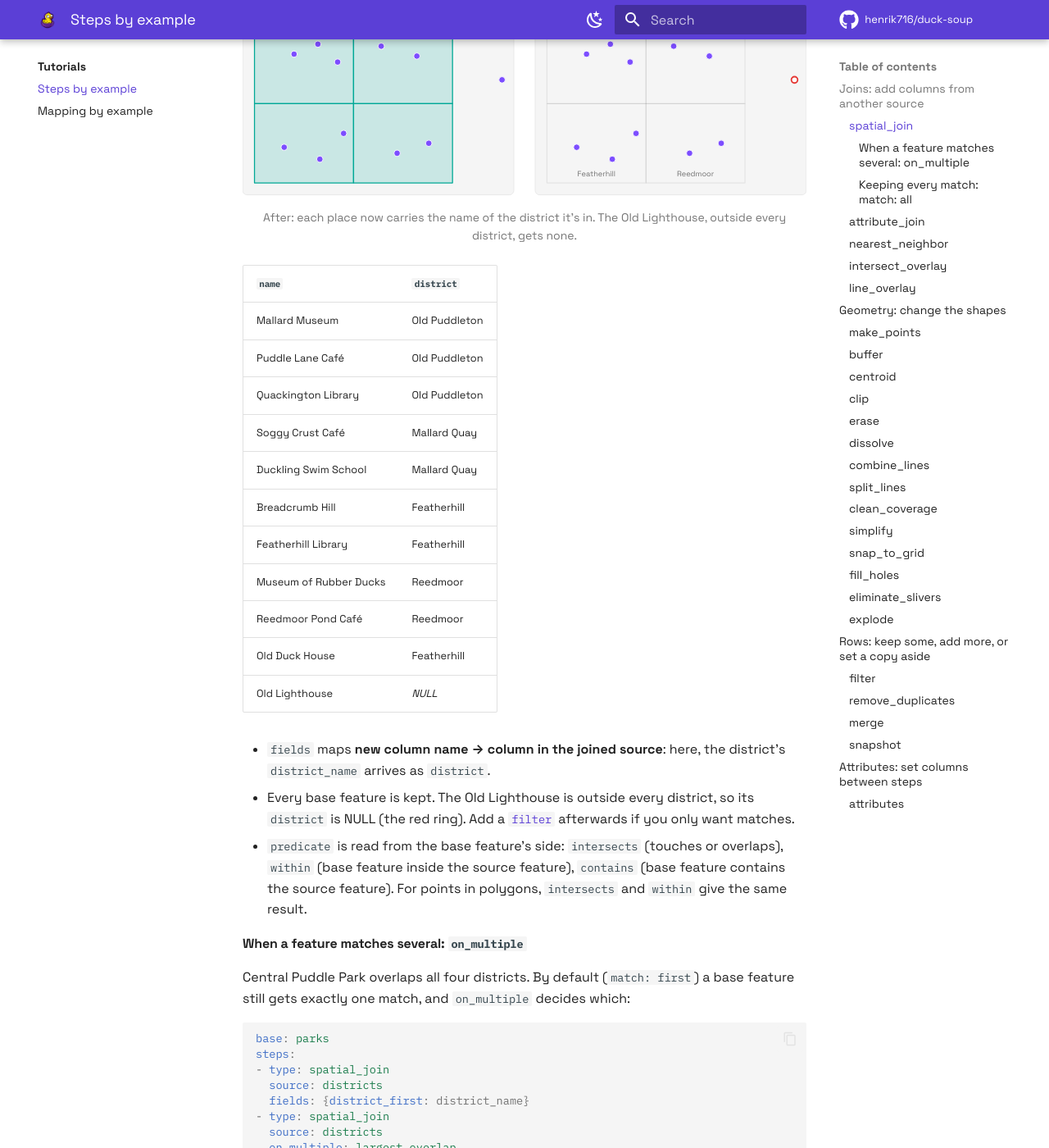
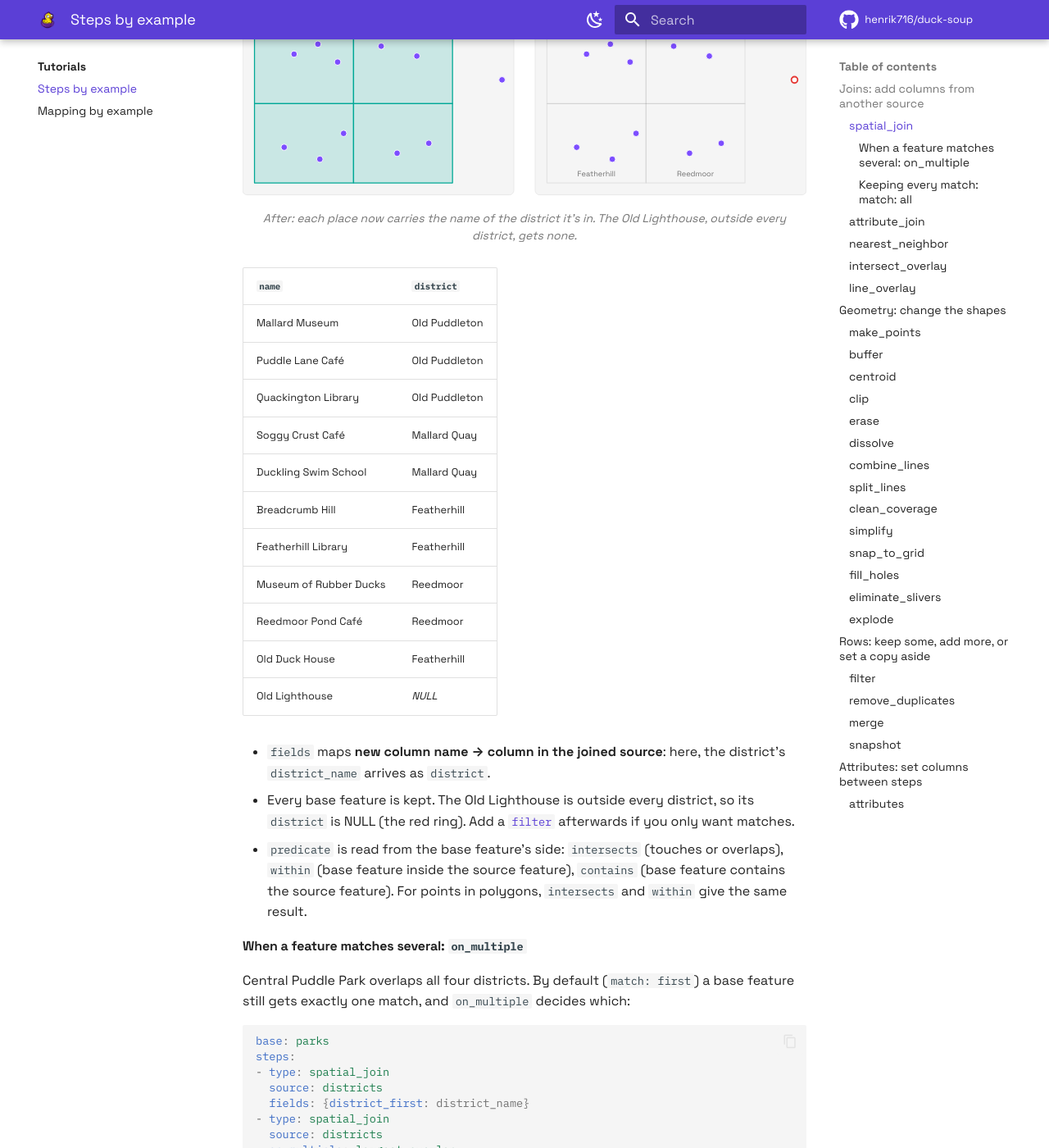
Before and after one commit to henrik716/duck-soup, an MkDocs documentation site: the page built from docs/tutorials/steps.md, in a window 1280 px wide and 1400 px high, scrolled down 857 px. Shown: the whole window at 82% size. Built offline with MkDocs 1.6.1 and Material for MkDocs 9.7.7, drawn with Linux system fonts in a browser that asks for light colours; comment, search, counter and statistics services are not loaded.

Commit message:
Docs: Steps by example diagrams as figures with captions
Each diagram and its caption are a <figure> with a <figcaption>: small italic text right
under the picture, so it reads as belonging to it rather than as a loose paragraph.
line_overlay's colour key sits between the picture and its caption.

Co-Authored-By: Claude Opus 5.5 <noreply@anthropic.com>

````diff
--- a/docs/stylesheets/extra.css
+++ b/docs/stylesheets/extra.css
@@ -189,9 +189,16 @@ svg.ds-diagram circle.miss { fill: var(--md-default-bg-color); stroke: var(--ds-
    a table that gets too wide scrolls sideways. */
 .md-typeset table:not([class]) code { word-break: normal; overflow-wrap: normal; }
 
-/* The line under a diagram that says what to look at. */
-.md-typeset .ds-caption { font-size: .7rem; color: var(--md-default-fg-color--light); text-align: center; max-width: 780px; margin: -.6rem auto 1.2rem; }
-.md-typeset .ds-key + .ds-caption { margin-top: .4rem; }
+/* A diagram and its caption, as a figure: the caption sits right under the picture, small and
+   italic, so it reads as belonging to it. */
+.md-typeset figure.ds-figure { display: block; width: 100%; max-width: 780px; margin: 1.2rem auto 1.4rem; }
+.md-typeset figure.ds-figure svg.ds-diagram { margin: 0 auto; }
+.md-typeset figure.ds-figure > p { margin: 0; }  /* the paragraph Markdown puts the svg in */
+.md-typeset figure.ds-figure .ds-key { margin-top: .5rem; }
+.md-typeset figure.ds-figure figcaption {
+  max-width: none; margin: .5rem auto 0; font-size: .7rem; font-style: italic; line-height: 1.5;
+  color: var(--md-default-fg-color--light); text-align: center;
+}
 .ds-key { font-size: .7rem; color: var(--md-default-fg-color--light); text-align: center; margin-top: -.6rem; }
 .ds-key span { display: inline-flex; align-items: center; gap: .3em; margin: 0 .6em; }
 .ds-key i { width: .8em; height: .8em; border-radius: 50%; display: inline-block; }
--- a/docs/tutorials/steps.md
+++ b/docs/tutorials/steps.md
@@ -28,10 +28,10 @@ to answer "which district is each place in?".
 --8<-- "docs/tutorials/generated/spatial_join.yaml"
 ```
 
+<figure class="ds-figure" markdown>
 --8<-- "docs/tutorials/generated/spatial_join.svg"
-
-After: each place now carries the name of the district it's in. The Old Lighthouse, outside every district, gets none.
-{ .ds-caption }
+<figcaption markdown>After: each place now carries the name of the district it's in. The Old Lighthouse, outside every district, gets none.</figcaption>
+</figure>
 
 --8<-- "docs/tutorials/generated/spatial_join.md"
 
@@ -52,10 +52,10 @@ still gets exactly one match, and `on_multiple` decides which:
 --8<-- "docs/tutorials/generated/spatial_join_overlap.yaml"
 ```
 
+<figure class="ds-figure" markdown>
 --8<-- "docs/tutorials/generated/spatial_join_overlap.svg"
-
-After: the district each option picks for Central Puddle Park. `first` takes Old Puddleton (dashed), `largest_overlap` takes Mallard Quay (filled).
-{ .ds-caption }
+<figcaption markdown>After: the district each option picks for Central Puddle Park. `first` takes Old Puddleton (dashed), `largest_overlap` takes Mallard Quay (filled).</figcaption>
+</figure>
 
 --8<-- "docs/tutorials/generated/spatial_join_overlap.md"
 
@@ -106,10 +106,10 @@ geometry is involved, so the other source can be a plain CSV.
 --8<-- "docs/tutorials/generated/nearest_neighbor.yaml"
 ```
 
+<figure class="ds-figure" markdown>
 --8<-- "docs/tutorials/generated/nearest_neighbor.svg"
-
-After: each place is linked to its nearest stop. The Old Lighthouse has no stop within 300 m.
-{ .ds-caption }
+<figcaption markdown>After: each place is linked to its nearest stop. The Old Lighthouse has no stop within 300 m.</figcaption>
+</figure>
 
 --8<-- "docs/tutorials/generated/nearest_neighbor.md"
 
@@ -129,10 +129,10 @@ overlapping pair with the shared area as its geometry.
 --8<-- "docs/tutorials/generated/intersect_overlay.yaml"
 ```
 
+<figure class="ds-figure" markdown>
 --8<-- "docs/tutorials/generated/intersect_overlay.svg"
-
-After: Central Puddle Park is cut into four pieces along the district borders. The other parks each lie in one district and stay whole.
-{ .ds-caption }
+<figcaption markdown>After: Central Puddle Park is cut into four pieces along the district borders. The other parks each lie in one district and stay whole.</figcaption>
+</figure>
 
 --8<-- "docs/tutorials/generated/intersect_overlay.md"
 
@@ -155,16 +155,15 @@ Here the footpath network collects attributes from two datasets: the lamp regist
 --8<-- "docs/tutorials/generated/line_overlay.yaml"
 ```
 
+<figure class="ds-figure" markdown>
 --8<-- "docs/tutorials/generated/line_overlay.svg"
-
 <div class="ds-key" markdown>
 <span><i class="k-path"></i>footpaths</span>
 <span><i class="k-lamp"></i>lit (`lit_paths`)</span>
 <span><i class="k-board"></i>boardwalk (`boardwalks`)</span>
 </div>
-
-Each gap in **After** is where one row ends and the next begins: 10 pieces in all. Mill Lane and Waddle Bridge only end on Riverside Walk, so it has no gap there.
-{ .ds-caption }
+<figcaption markdown>Each gap in **After** is where one row ends and the next begins: 10 pieces in all. Mill Lane and Waddle Bridge only end on Riverside Walk, so it has no gap there.</figcaption>
+</figure>
 
 --8<-- "docs/tutorials/generated/line_overlay.md"
 
@@ -212,10 +211,10 @@ joined, buffered and mapped like any other layer.
 --8<-- "docs/tutorials/generated/buffer.yaml"
 ```
 
+<figure class="ds-figure" markdown>
 --8<-- "docs/tutorials/generated/buffer.svg"
-
-After: each stop is a 150 m circle.
-{ .ds-caption }
+<figcaption markdown>After: each stop is a 150 m circle.</figcaption>
+</figure>
 
 - The distance is in working-CRS units: 150 m here, roughly how far a duck will waddle for a
   bus. Like other distance operations, it needs a projected working CRS.
@@ -231,10 +230,10 @@ After: each stop is a 150 m circle.
 --8<-- "docs/tutorials/generated/centroid.yaml"
 ```
 
+<figure class="ds-figure" markdown>
 --8<-- "docs/tutorials/generated/centroid.svg"
-
-After: each park is replaced by its centre point. The dashed outlines are the parks they came from.
-{ .ds-caption }
+<figcaption markdown>After: each park is replaced by its centre point. The dashed outlines are the parks they came from.</figcaption>
+</figure>
 
 Useful for labelling, or for joining polygons to other polygons by "where is its middle?"
 instead of by overlap. For a curved or C-shaped polygon, the centroid can fall outside the
@@ -248,10 +247,10 @@ shape itself.
 --8<-- "docs/tutorials/generated/clip.yaml"
 ```
 
+<figure class="ds-figure" markdown>
 --8<-- "docs/tutorials/generated/clip.svg"
-
-After: only the corner of Central Puddle Park inside Old Puddleton (teal, dashed) is left. The dashed grey parks are dropped.
-{ .ds-caption }
+<figcaption markdown>After: only the corner of Central Puddle Park inside Old Puddleton (teal, dashed) is left. The dashed grey parks are dropped.</figcaption>
+</figure>
 
 --8<-- "docs/tutorials/generated/clip.md"
 
@@ -274,10 +273,10 @@ After: only the corner of Central Puddle Park inside Old Puddleton (teal, dashed
 --8<-- "docs/tutorials/generated/erase.yaml"
 ```
 
+<figure class="ds-figure" markdown>
 --8<-- "docs/tutorials/generated/erase.svg"
-
-After: the river's strip is cut out of Central Puddle Park, leaving it in two parts. The other parks don't touch the river.
-{ .ds-caption }
+<figcaption markdown>After: the river's strip is cut out of Central Puddle Park, leaving it in two parts. The other parks don't touch the river.</figcaption>
+</figure>
 
 --8<-- "docs/tutorials/generated/erase.md"
 
@@ -296,10 +295,10 @@ After: the river's strip is cut out of Central Puddle Park, leaving it in two pa
 --8<-- "docs/tutorials/generated/dissolve.yaml"
 ```
 
+<figure class="ds-figure" markdown>
 --8<-- "docs/tutorials/generated/dissolve.svg"
-
-After: the four districts are merged into their two wards.
-{ .ds-caption }
+<figcaption markdown>After: the four districts are merged into their two wards.</figcaption>
+</figure>
 
 --8<-- "docs/tutorials/generated/dissolve.md"
 
@@ -322,10 +321,10 @@ values.
 --8<-- "docs/tutorials/generated/combine_lines.yaml"
 ```
 
+<figure class="ds-figure" markdown>
 --8<-- "docs/tutorials/generated/combine_lines.svg"
-
-**Before** is what the step gets: the 10 pieces of the two `line_overlay` steps, a gap between each. **After**, pieces of the same path with the same lighting that meet end to end are one line again: 7 lines.
-{ .ds-caption }
+<figcaption markdown>**Before** is what the step gets: the 10 pieces of the two `line_overlay` steps, a gap between each. **After**, pieces of the same path with the same lighting that meet end to end are one line again: 7 lines.</figcaption>
+</figure>
 
 --8<-- "docs/tutorials/generated/combine_lines.md"
 
@@ -349,10 +348,10 @@ the noding a network needs before routing or counting segments.
 --8<-- "docs/tutorials/generated/split_lines.yaml"
 ```
 
+<figure class="ds-figure" markdown>
 --8<-- "docs/tutorials/generated/split_lines.svg"
-
-Each gap in **After** is a cut: Riverside Walk where Mill Lane and Waddle Bridge meet it, and Reed Way where the bridge ends on it.
-{ .ds-caption }
+<figcaption markdown>Each gap in **After** is a cut: Riverside Walk where Mill Lane and Waddle Bridge meet it, and Reed Way where the bridge ends on it.</figcaption>
+</figure>
 
 --8<-- "docs/tutorials/generated/split_lines.md"
 
@@ -391,10 +390,10 @@ to a metre short of Reedy Reach, leaving a thin gap between them.
 --8<-- "docs/tutorials/generated/simplify.yaml"
 ```
 
+<figure class="ds-figure" markdown>
 --8<-- "docs/tutorials/generated/simplify.svg"
-
-The dots are the vertices. After simplifying, each wiggly edge keeps a fraction of them, and the edge two zones share is still a single edge.
-{ .ds-caption }
+<figcaption markdown>The dots are the vertices. After simplifying, each wiggly edge keeps a fraction of them, and the edge two zones share is still a single edge.</figcaption>
+</figure>
 
 --8<-- "docs/tutorials/generated/simplify.md"
 
@@ -416,10 +415,10 @@ The dots are the vertices. After simplifying, each wiggly edge keeps a fraction
 --8<-- "docs/tutorials/generated/snap_to_grid.yaml"
 ```
 
+<figure class="ds-figure" markdown>
 --8<-- "docs/tutorials/generated/snap_to_grid.svg"
-
-After: each place has moved to the nearest point of a 50 m grid. The grey dots are where they were.
-{ .ds-caption }
+<figcaption markdown>After: each place has moved to the nearest point of a 50 m grid. The grey dots are where they were.</figcaption>
+</figure>
 
 --8<-- "docs/tutorials/generated/snap_to_grid.md"
 
@@ -437,10 +436,10 @@ After: each place has moved to the nearest point of a 50 m grid. The grey dots a
 --8<-- "docs/tutorials/generated/fill_holes.yaml"
 ```
 
+<figure class="ds-figure" markdown>
 --8<-- "docs/tutorials/generated/fill_holes.svg"
-
-**Before**: the parks (teal) are erased from the districts. **After**: the small hole in Featherhill is filled (dashed); the two larger ones stay. The square in the middle isn't a hole: Central Puddle Park took a corner off each of four districts.
-{ .ds-caption }
+<figcaption markdown>**Before**: the parks (teal) are erased from the districts. **After**: the small hole in Featherhill is filled (dashed); the two larger ones stay. The square in the middle isn't a hole: Central Puddle Park took a corner off each of four districts.</figcaption>
+</figure>
 
 --8<-- "docs/tutorials/generated/fill_holes.md"
 
@@ -460,10 +459,10 @@ Featherhill (5 600 m², teal below) is too small to keep.
 --8<-- "docs/tutorials/generated/eliminate_slivers.yaml"
 ```
 
+<figure class="ds-figure" markdown>
 --8<-- "docs/tutorials/generated/eliminate_slivers.svg"
-
-**Before**: the pieces the overlay cuts the parks into, the sliver in teal. **After**: it's part of the Old Puddleton piece above it.
-{ .ds-caption }
+<figcaption markdown>**Before**: the pieces the overlay cuts the parks into, the sliver in teal. **After**: it's part of the Old Puddleton piece above it.</figcaption>
+</figure>
 
 --8<-- "docs/tutorials/generated/eliminate_slivers.md"
 
@@ -499,10 +498,10 @@ Featherhill (5 600 m², teal below) is too small to keep.
 --8<-- "docs/tutorials/generated/filter.yaml"
 ```
 
+<figure class="ds-figure" markdown>
 --8<-- "docs/tutorials/generated/filter.svg"
-
-After: the places that pass the condition. The grey ones are dropped.
-{ .ds-caption }
+<figcaption markdown>After: the places that pass the condition. The grey ones are dropped.</figcaption>
+</figure>
 
 --8<-- "docs/tutorials/generated/filter.md"
 
@@ -537,10 +536,10 @@ After: the places that pass the condition. The grey ones are dropped.
 --8<-- "docs/tutorials/generated/merge.yaml"
 ```
 
+<figure class="ds-figure" markdown>
 --8<-- "docs/tutorials/generated/merge.svg"
-
-**Before**: the two new places (teal) and the chain's own. **After**: all of them are rows of the chain.
-{ .ds-caption }
+<figcaption markdown>**Before**: the two new places (teal) and the chain's own. **After**: all of them are rows of the chain.</figcaption>
+</figure>
 
 --8<-- "docs/tutorials/generated/merge.md"
 
@@ -562,10 +561,10 @@ bread crumbs a year), where the ducks are bound to gather:
 --8<-- "docs/tutorials/generated/snapshot.yaml"
 ```
 
+<figure class="ds-figure" markdown>
 --8<-- "docs/tutorials/generated/snapshot.svg"
-
-After: the two crumb hotspots' 250 m circles. A place inside another hotspot's circle gets `near_hotspot`; the red ones have no hotspot nearby.
-{ .ds-caption }
+<figcaption markdown>After: the two crumb hotspots' 250 m circles. A place inside another hotspot's circle gets `near_hotspot`; the red ones have no hotspot nearby.</figcaption>
+</figure>
 
 --8<-- "docs/tutorials/generated/snapshot.md"
 
````
